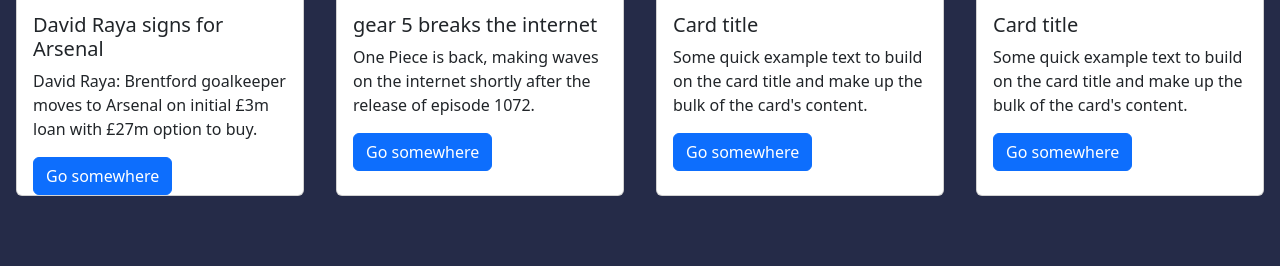
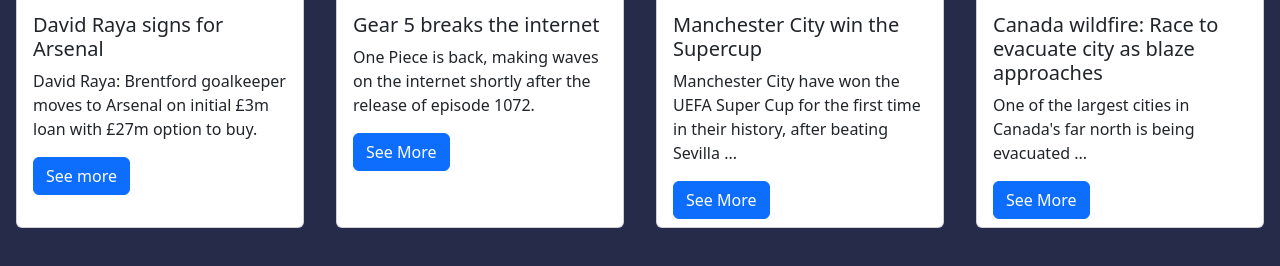
Before and after one commit to MuizJamiu/blogsite, a plain HTML site: page index.html in a window 1280 px wide. Shown: the part 84-350 px from the top of the page. Drawn offline with Linux system fonts and the light colour scheme.

```diff
--- a/css/style.css
+++ b/css/style.css
@@ -22,5 +22,5 @@
     min-height: 750px;
 }
 .card {
-    max-height: 14rem;
+    max-height: 16rem;
 }
--- a/index.html
+++ b/index.html
@@ -51,31 +51,31 @@
         <div class="card-body">
           <h5 class="card-title">David Raya signs for Arsenal</h5>
           <p class="card-text">David Raya: Brentford goalkeeper moves to Arsenal on initial £3m loan with £27m option to buy.</p>
-          <a href="#" class="btn btn-primary">Go somewhere</a>
+          <a href="#" class="btn btn-primary">See more</a>
         </div>
       </div>
       <div class="card" style="width: 18rem;">
         <img src="..." class="card-img-top" alt="luffy gear 5">
         <div class="card-body">
-          <h5 class="card-title">gear 5 breaks the internet</h5>
+          <h5 class="card-title">Gear 5 breaks the internet</h5>
           <p class="card-text"> One Piece is back, making waves on the internet shortly after the release of episode 1072.</p>
-          <a href="#" class="btn btn-primary">Go somewhere</a>
+          <a href="#" class="btn btn-primary">See More</a>
         </div>
       </div>
       <div class="card" style="width: 18rem;">
         <img src="..." class="card-img-top" alt="...">
         <div class="card-body">
-          <h5 class="card-title">Card title</h5>
-          <p class="card-text">Some quick example text to build on the card title and make up the bulk of the card's content.</p>
-          <a href="#" class="btn btn-primary">Go somewhere</a>
+          <h5 class="card-title">Manchester City win the Supercup</h5>
+          <p class="card-text">Manchester City have won the UEFA Super Cup for the first time in their history, after beating Sevilla ...</p>
+          <a href="#" class="btn btn-primary">See More</a>
         </div>
       </div>
       <div class="card" style="width: 18rem;">
         <img src="..." class="card-img-top" alt="...">
         <div class="card-body">
-          <h5 class="card-title">Card title</h5>
-          <p class="card-text">Some quick example text to build on the card title and make up the bulk of the card's content.</p>
-          <a href="#" class="btn btn-primary">Go somewhere</a>
+          <h5 class="card-title">Canada wildfire: Race to evacuate city as blaze approaches</h5>
+          <p class="card-text">One of the largest cities in Canada's far north is being evacuated ...</p>
+          <a href="#" class="btn btn-primary">See More</a>
         </div>
       </div>
     </section>
```
Also changed, not shown: 1 other file.
